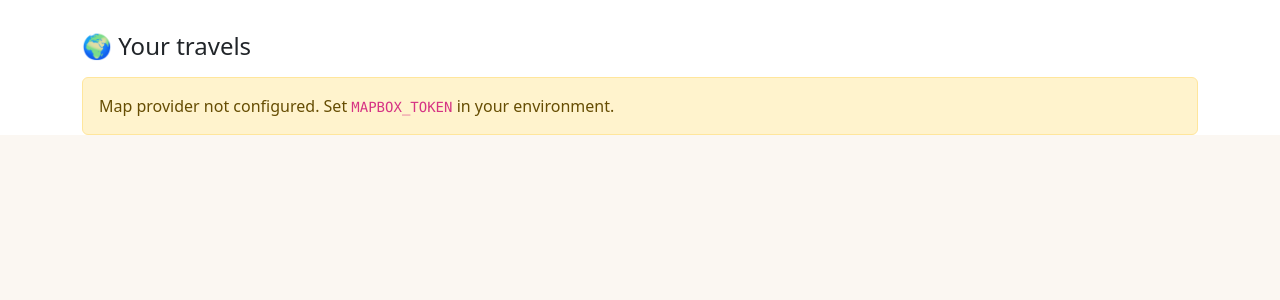
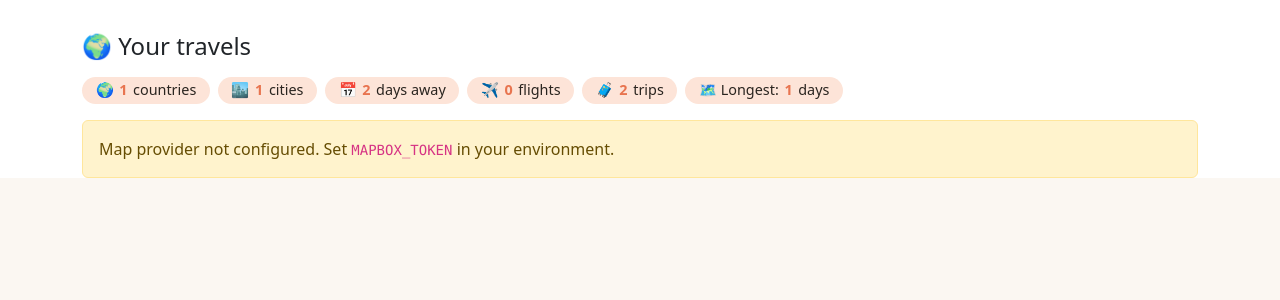
Before and after one commit to jsoash-home/Trip-Planner, a Flask app: page /map in a window 1280 px wide. Shown: the part 62-362 px from the top of the page. Run offline with Flask 3, Linux system fonts and the light colour scheme; a user stored in the database is signed in; tables that the repository leaves empty hold one stand-in row (values such as "Sample post"); grey boxes marked "Sample" are stand-in pictures; parts of the project's set-up code (start-up, migrations or seed data) failed here and were passed over; some libraries are stand-ins or nearby versions.

Commit message:
feat: ✨ lifetime stats chip strip on /map

```diff
--- a/static/css/app.css
+++ b/static/css/app.css
@@ -1897,3 +1897,25 @@ body.vp-public main { padding-top: 2rem; }
   color: var(--vp-text);
   text-decoration: underline;
 }
+
+/* Lifetime stats chip strip (above the lifetime map). */
+.vp-lifetime-stats {
+  display: flex;
+  flex-wrap: wrap;
+  gap: 0.5rem;
+}
+.vp-lifetime-stat {
+  display: inline-flex;
+  align-items: center;
+  gap: 0.35rem;
+  padding: 0.4rem 0.85rem;
+  background: var(--vp-accent-soft);
+  color: var(--vp-text);
+  border-radius: 999px;
+  font-size: 0.9rem;
+  line-height: 1;
+}
+.vp-lifetime-stat strong {
+  font-weight: 600;
+  color: var(--vp-accent);
+}
--- a/templates/lifetime_map.html
+++ b/templates/lifetime_map.html
@@ -8,6 +8,33 @@
 
 {% block content %}
 <h1 class="h4 mb-3">🌍 Your travels</h1>
+
+{% if lifetime_stats.trip_count > 0 %}
+  <div class="vp-lifetime-stats mb-3">
+    <span class="vp-lifetime-stat">
+      🌍 <strong>{{ lifetime_stats.country_count }}</strong> countries
+    </span>
+    <span class="vp-lifetime-stat">
+      🏙️ <strong>{{ lifetime_stats.city_count }}</strong> cities
+    </span>
+    <span class="vp-lifetime-stat">
+      📅 <strong>{{ lifetime_stats.days_away }}</strong> days away
+    </span>
+    <span class="vp-lifetime-stat">
+      ✈️ <strong>{{ lifetime_stats.flight_count }}</strong> flights
+    </span>
+    <span class="vp-lifetime-stat">
+      🧳 <strong>{{ lifetime_stats.trip_count }}</strong> trips
+    </span>
+    <span class="vp-lifetime-stat">
+      🗺️ Longest: <strong>{{ lifetime_stats.longest_trip_days }}</strong> days
+    </span>
+  </div>
+{% else %}
+  <p class="vp-lifetime-stats--empty text-muted small mb-3">
+    Your stats will fill in after your first completed trip.
+  </p>
+{% endif %}
 
 {% if not mapbox_token %}
 <div class="alert alert-warning">
```
